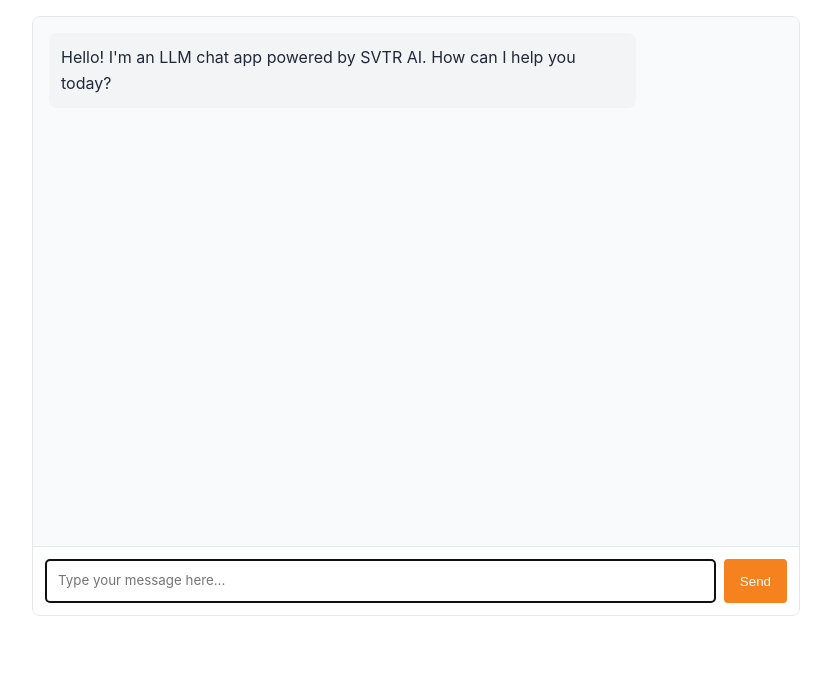
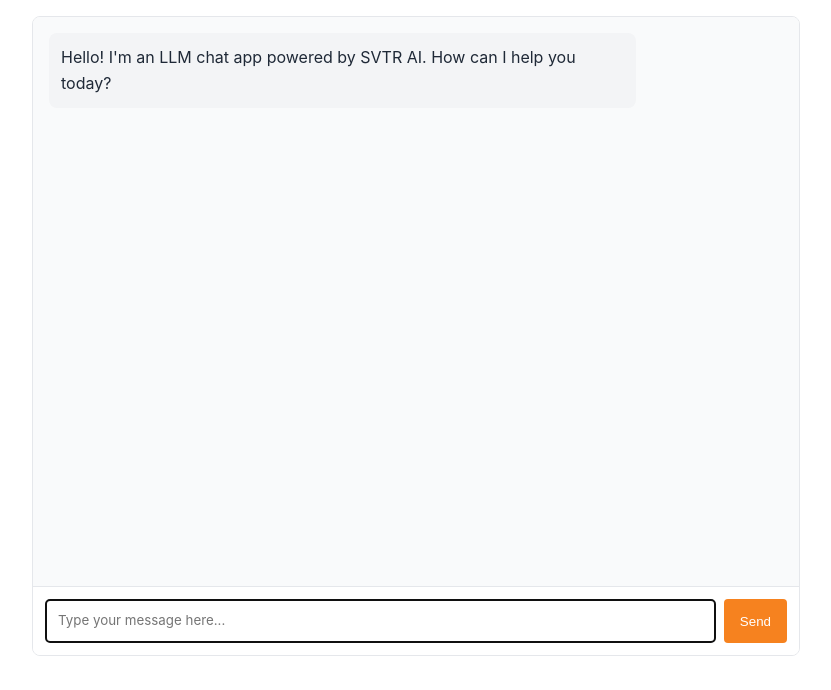
Before and after one commit to capmapt/llm-chat-app-template, a website: page public/index.html in a window 1280 px wide. Shown: the whole page, without its empty margins (224-1055 px from the left). Drawn offline with Linux system fonts and the light colour scheme.

Commit message:
Update index.html

```diff
--- a/public/index.html
+++ b/public/index.html
@@ -48,7 +48,7 @@
       .chat-container {
         display: flex;
         flex-direction: column;
-        height: calc(100vh - 200px);
+        height: 80vh;
         min-height: 400px;
         border: 1px solid var(--border-color);
         border-radius: 8px;
```
